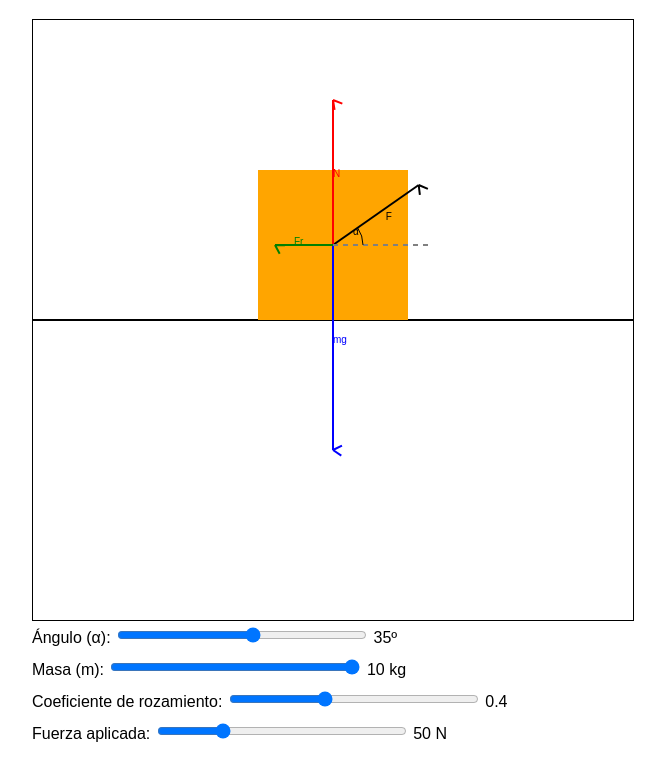
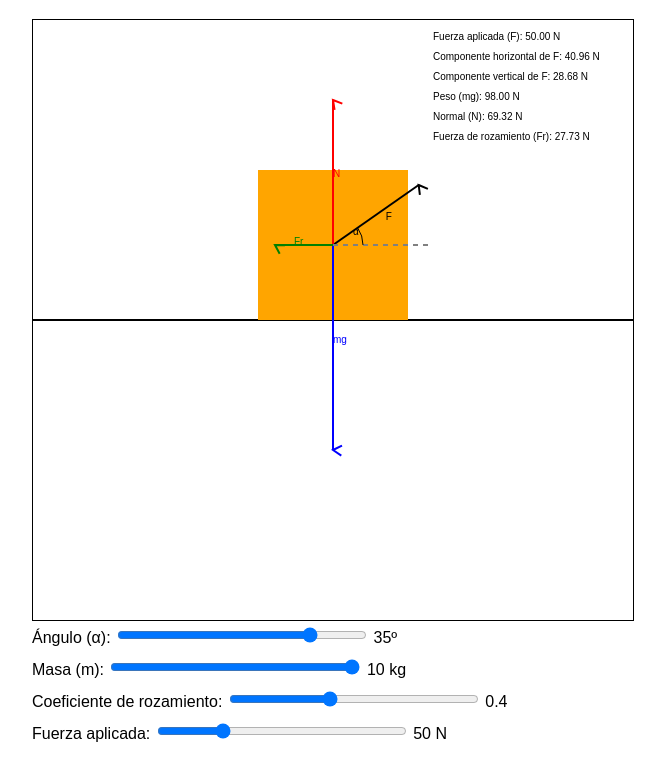
Before and after one commit to onio72/dinamica002, a plain HTML site: page index.html in a window 1280 px wide. Shown: the part 89-866 px from the top of the page, without its empty margins (208-873 px from the left). Drawn offline with Linux system fonts and the light colour scheme.

Commit message:
Add files via upload

```diff
--- a/index.html
+++ b/index.html
@@ -37,7 +37,7 @@
 
         <div class="input-group">
             <label for="anguloSlider">Ángulo (α):</label>
-            <input type="range" id="anguloSlider" class="slider" min="5" max="60" step="5" value="35" oninput="actualizarDiagrama()">
+            <input type="range" id="anguloSlider" class="slider" min="-60" max="60" step="5" value="35" oninput="actualizarDiagrama()">
             <span id="anguloValor">35</span>º
         </div>
         <div class="input-group">
@@ -47,7 +47,7 @@
         </div>
         <div class="input-group">
             <label for="coefSlider">Coeficiente de rozamiento:</label>
-            <input type="range" id="coefSlider" class="slider" min="0.1" max="0.9" step="0.1" value="0.4" oninput="actualizarDiagrama()">
+            <input type="range" id="coefSlider" class="slider" min="0" max="1" step="0.1" value="0.4" oninput="actualizarDiagrama()">
             <span id="coefValor">0.40</span>
         </div>
         <div class="input-group">
@@ -125,8 +125,14 @@
             ctx.fillStyle = 'black';
             ctx.fillText("α", centerX + 20, centerY - 10);
 
-            // Mostrar valores numéricos de las fuerzas
-            mostrarValores(masa, fuerzaAplicada, angulo, coefRozamiento, fuerzaHorizontal, fuerzaVertical, peso, normal, fuerzaRozamiento);
+            // Mostrar valores numéricos de las fuerzas en la esquina superior derecha
+            ctx.fillStyle = 'black';
+            ctx.fillText(`Fuerza aplicada (F): ${fuerzaAplicada.toFixed(2)} N`, canvas.width - 200, 20);
+            ctx.fillText(`Componente horizontal de F: ${fuerzaHorizontal.toFixed(2)} N`, canvas.width - 200, 40);
+            ctx.fillText(`Componente vertical de F: ${fuerzaVertical.toFixed(2)} N`, canvas.width - 200, 60);
+            ctx.fillText(`Peso (mg): ${peso.toFixed(2)} N`, canvas.width - 200, 80);
+            ctx.fillText(`Normal (N): ${normal.toFixed(2)} N`, canvas.width - 200, 100);
+            ctx.fillText(`Fuerza de rozamiento (Fr): ${fuerzaRozamiento.toFixed(2)} N`, canvas.width - 200, 120);
         }
 
         function dibujarVector(ctx, fromx, fromy, tox, toy, color, label) {
@@ -145,7 +151,7 @@
             ctx.beginPath();
             ctx.moveTo(fromx + tox, fromy + toy);
             ctx.lineTo(fromx + tox - headlen * Math.cos(angle - Math.PI / 6), fromy + toy - headlen * Math.sin(angle - Math.PI / 6));
-            ctx.moveTo(fromx + tox, fromy + toy);
+            ctx.lineTo(fromx + tox, fromy + toy);
             ctx.lineTo(fromx + tox - headlen * Math.cos(angle + Math.PI / 6), fromy + toy - headlen * Math.sin(angle + Math.PI / 6));
             ctx.strokeStyle = color;
             ctx.lineWidth = 2;
@@ -156,21 +162,6 @@
             ctx.fillText(label, fromx + tox / 2 + 10 * Math.sign(tox), fromy + toy / 2 - 5 * Math.sign(toy));
         }
 
-        function mostrarValores(masa, fuerzaAplicada, angulo, coefRozamiento, fuerzaHorizontal, fuerzaVertical, peso, normal, fuerzaRozamiento) {
-            const valoresDiv = document.getElementById('valores');
-            valoresDiv.innerHTML = `
-                <p>Masa (m): ${masa} kg</p>
-                <p>Fuerza aplicada (F): ${fuerzaAplicada} N</p>
-                <p>Ángulo (α): ${angulo}º</p>
-                <p>Coeficiente de rozamiento (μ): ${coefRozamiento}</p>
-                <p>Componente horizontal de F: ${fuerzaHorizontal.toFixed(2)} N</p>
-                <p>Componente vertical de F: ${fuerzaVertical.toFixed(2)} N</p>
-                <p>Peso (mg): ${peso.toFixed(2)} N</p>
-                <p>Normal (N): ${normal.toFixed(2)} N</p>
-                <p>Fuerza de rozamiento (Fr): ${fuerzaRozamiento.toFixed(2)} N</p>
-            `;
-        }
-
         window.onload = function() {
             actualizarDiagrama();
         }
```
